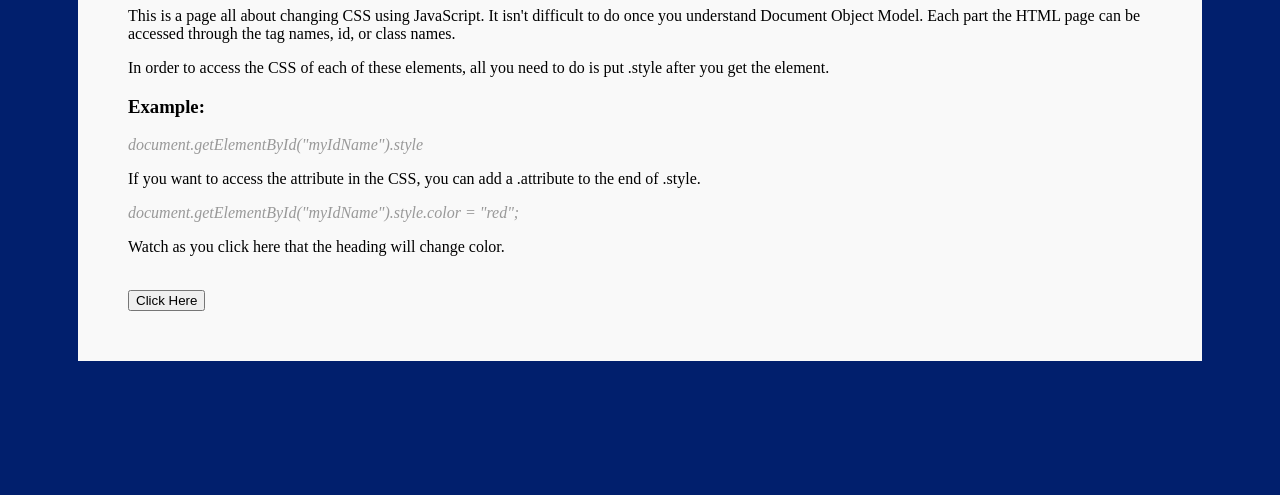
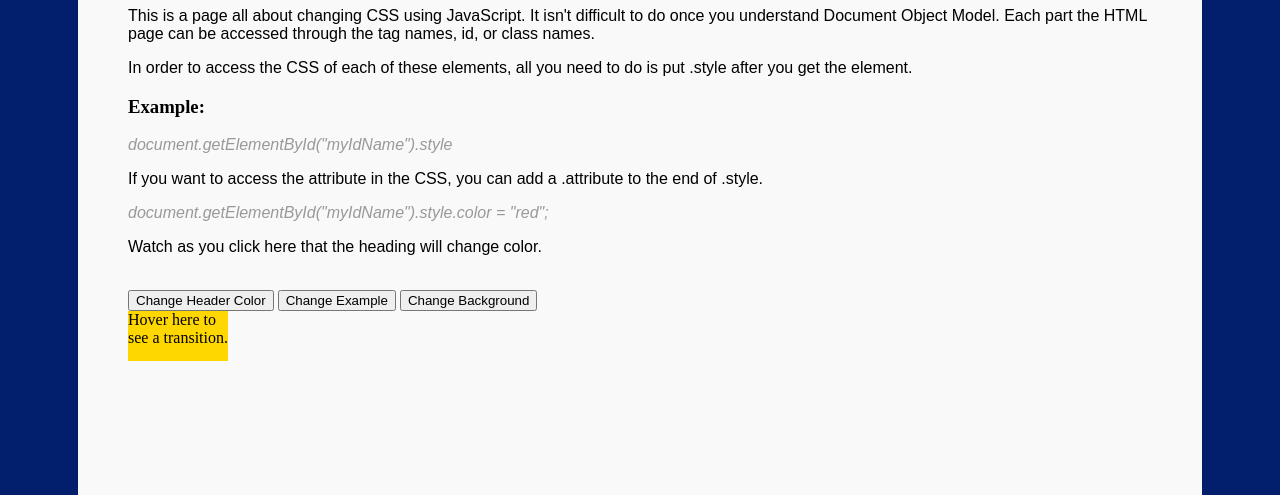
Before and after one commit to brinbh/mobileApplication, a website: page public_html/manipulating_css_class_properties.html in a window 1280 px wide. Shown: the part 123-618 px from the top of the page. Drawn offline with Linux system fonts and the light colour scheme.

Commit message:
Merge origin/master
Conflicts:
	murderAtTheMansion/src/byui/cit260/murderAtTheMansion/model/Map.java

```diff
--- /dev/null
+++ b/public_html/mainStyle.css
@@ -0,0 +1,26 @@
+html {
+    background-color: #011f6d;
+}
+body {
+    background-color: #f9f9f9;
+    margin: auto;
+    width: 80%;
+    padding: 50px;
+    min-height: 1000px;
+}
+h1 {
+    color: #011f6d;
+    text-align: center;
+}
+a {
+    text-decoration: none;
+    color: #011f6d;
+    font-weight: bold;
+    padding: 10px;
+}
+h1,h2, h3 {
+    font-family: serif;
+}
+p, a {
+    font-family: sans-serif;
+}
--- a/public_html/manipulating_css_class_properties.html
+++ b/public_html/manipulating_css_class_properties.html
@@ -9,25 +9,44 @@ and open the template in the editor.
         <title>Manipulating CSS Class Properties</title>
         <meta charset="UTF-8">
         <meta name="viewport" content="width=device-width, initial-scale=1.0">
-        <style type=text/css>
-            html {
-                background-color: #011f6d;
-            }
-            body {
-                background-color: #f9f9f9;
-                margin: auto;
-                width: 80%;
-                padding: 50px;
-            }
-            h1 {
-                color: #011f6d;
-                text-align: center;
-            }
-            .ex {
+        <link rel="stylesheet" type="text/css" href="mainStyle.css">
+        <style type="text/css">
+            #ex1, #ex2 {
                 font-style: italic;
                 color: #999999;
+
+            }
+            #square {
+                width: 100px;
+                height: 50px;
+                background-color: gold;
+                transition:2s;
+                position: absolute;
+            }
+            #square:hover {
+                width: 200px;
+                height: 200px;
+            }
+            #circle{
+                border-radius: 50px;
+                background-color: #f9f9f9;
+                width: 30px;
+                height: 50px;
+                position: relative;
+                margin: 50px 0px 0px 20px;
+
+            }
+            #smile {
+                position: relative;
+                width: 100px;
+                height: 5px;
+                border-radius: 100%;
+                border-bottom: solid 3px #f9f9f9;
+                bottom: 30px;
+                margin: 60px 0px 0px 25px;
             }
         </style>
+
         <script>
             function changeColor(){
                 if (document.getElementById("header").style.color == "red")
@@ -35,9 +54,30 @@ and open the template in the editor.
                 else
                 document.getElementById("header").style.color = "red";
             }
+            function changeEx(){
+                document.getElementById("ex1").innerHTML = "document.getElementById(\"myIdName\").<b>innerHTML</b>";
+                document.getElementById("ex2").innerHTML = "document.getElementById(\"myIdName\").innerHTML = <b>\"some text\"</b>";
+                document.getElementById("para1").innerHTML = "If you want to change the wording in a \n\
+                                                            paragraph or any tag you can access it with .innerHTML";
+                document.getElementById("para2").innerHTML = "Watch as you click the paragraphs change.";
+            }
+            var x = 0;
+            function changeBackground(){
+                if (x==0){
+                    document.getElementById("body").style.backgroundColor = "#011f6d";
+                    document.getElementById("body").style.color = "#f9f9f9";
+                    x = 1;
+                }
+                else {
+                    document.getElementById("body").style.backgroundColor = "#f9f9f9";
+                    document.getElementById("body").style.color = "#000000";
+                    x = 0;
+
+                }
+            }
         </script>
     </head>
-    <body>
+    <body id = "body">
 
         <div>
             <h1 id="header">Manipulating CSS Class Properties</h1>
@@ -48,13 +88,24 @@ and open the template in the editor.
             <p>In order to access the CSS of each of these elements, all you need
             to do is put .style after you get the element.</p>
             <h3>Example: </h3>
-            <p class = "ex">document.getElementById("myIdName").style</p>
-            <p>If you want to access the attribute in the CSS, you can add a
+            <p id = "ex1">document.getElementById("myIdName").style</p>
+            <p id ="para1">If you want to access the attribute in the CSS, you can add a
             .attribute to the end of .style.</p>
-            <p class = "ex">document.getElementById("myIdName").style.color = "red";</p>
+            <p id = "ex2">document.getElementById("myIdName").style.color = "red";</p>
 
-            <p>Watch as you click here that the heading will change color.</p><br>
-            <button onclick="changeColor()">Click Here</button>
+            <p id="para2">Watch as you click here that the heading will change color.</p><br>
+            <button onclick="changeColor()">Change Header Color</button>
+
+            <button onclick="changeEx()">Change Example</button>
+
+            <button id="button1" onclick="changeBackground()">Change Background</button>
+            <div id ="square">Hover here to see a transition.</div>
+            <div id="circle"></div>
+            <div id="circle" style="margin: -50px 0px 0px 100px"></div>
+            <div id="smile"></div>
+            <h1 style="color: #f9f9f9; float: right;">Now you've changed the background. :)</h1>
+
+            <!--<p><a href="animations.html">Click to see amazing stuff!</a></p>/-->
 
 
         </div>
```
Also changed, not shown: public_html/Inheritance.html (+1 -0 lines), public_html/JSON_parse_and_stringify.html (+1 -0 lines), public_html/animations.html (added, +34 -0 lines), public_html/conditional_objects_and_arrays.html (+1 -0 lines), public_html/index.html (+1 -0 lines), public_html/localStorage.html (+1 -0 lines), public_html/loops.html (+1 -0 lines), public_html/parameters.html (+1 -0 lines).
